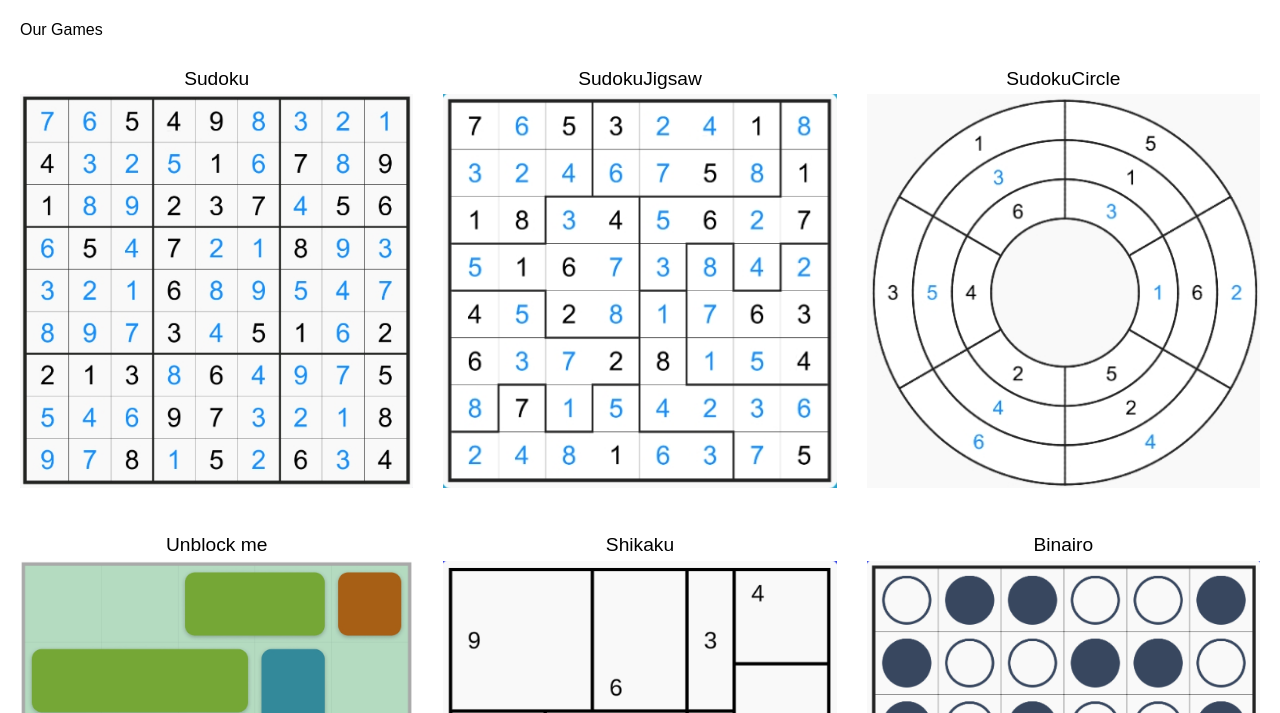
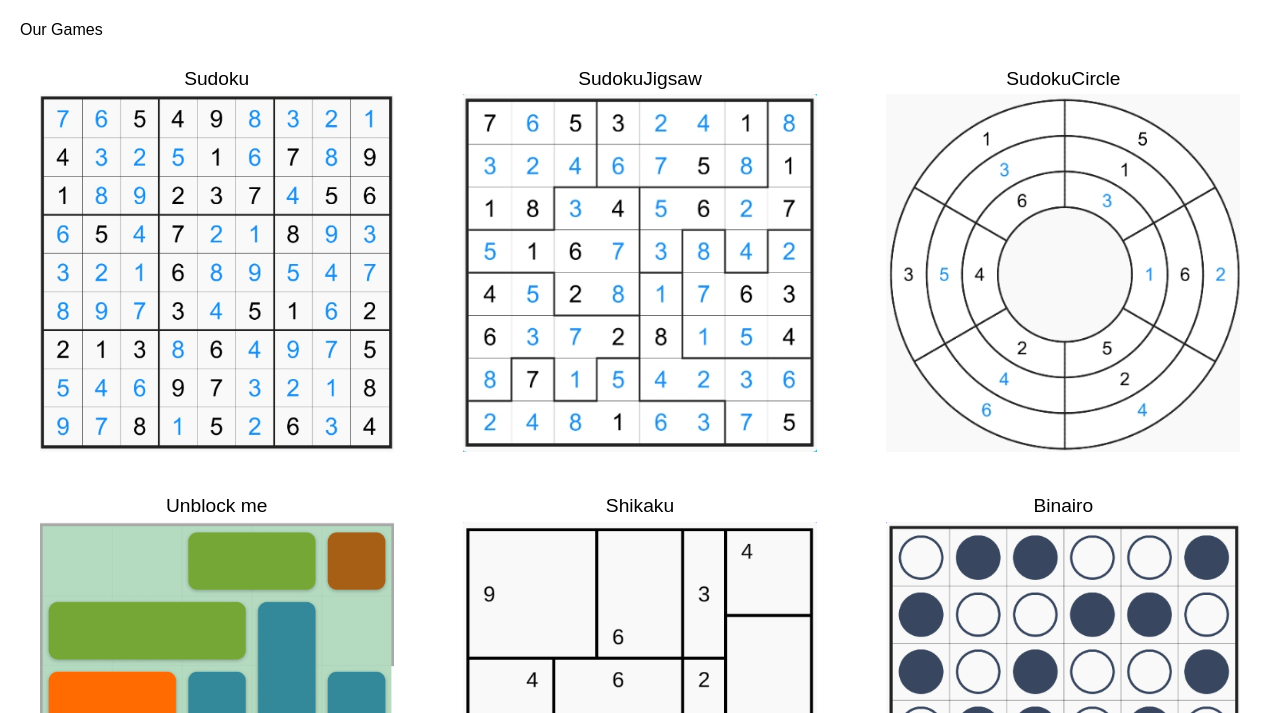
Before and after one commit to HappyFWGames/Puzzles.support.com, a plain HTML site: page index.html in a window 1280 px wide. Shown: the part 87-800 px from the top of the page. Drawn offline with Linux system fonts and the light colour scheme.

Commit message:
no message

```diff
--- a/index.html
+++ b/index.html
@@ -26,11 +26,16 @@
         }
         .grid-item {
             text-align: center;
+    display: inline-block;
+    overflow: hidden;
         }
         .grid-item img {
-            max-width: 100%;
-            height: auto;
-        }
+
+            object-fit: cover;
+    width: 90%;
+    height: 90%; /* 可选，但为了清晰起见，我保留了它 */
+}
+
         .title {
             margin-top: 5px; /* Space between image and title */
             font-size: 1.2em;
```
